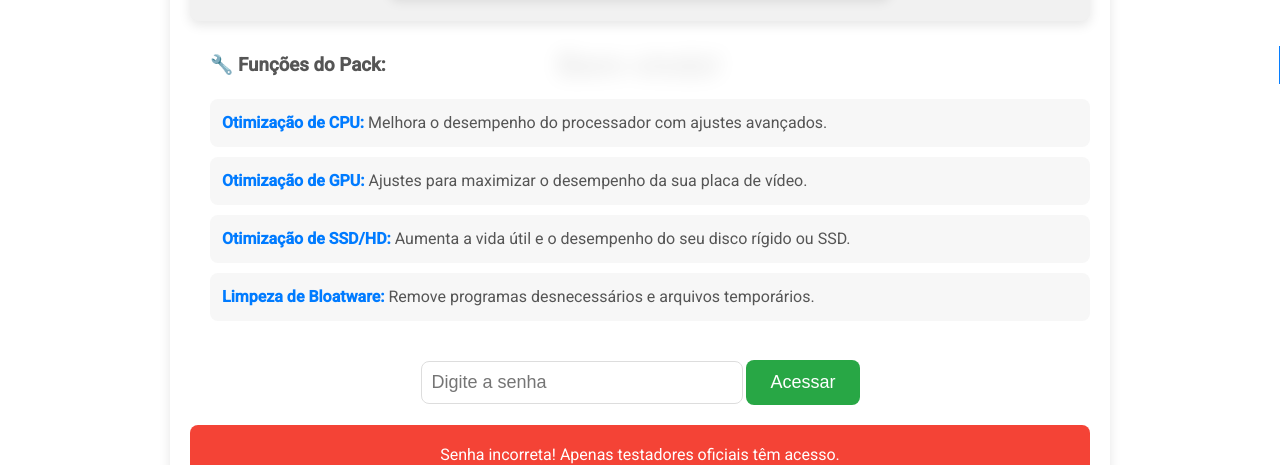
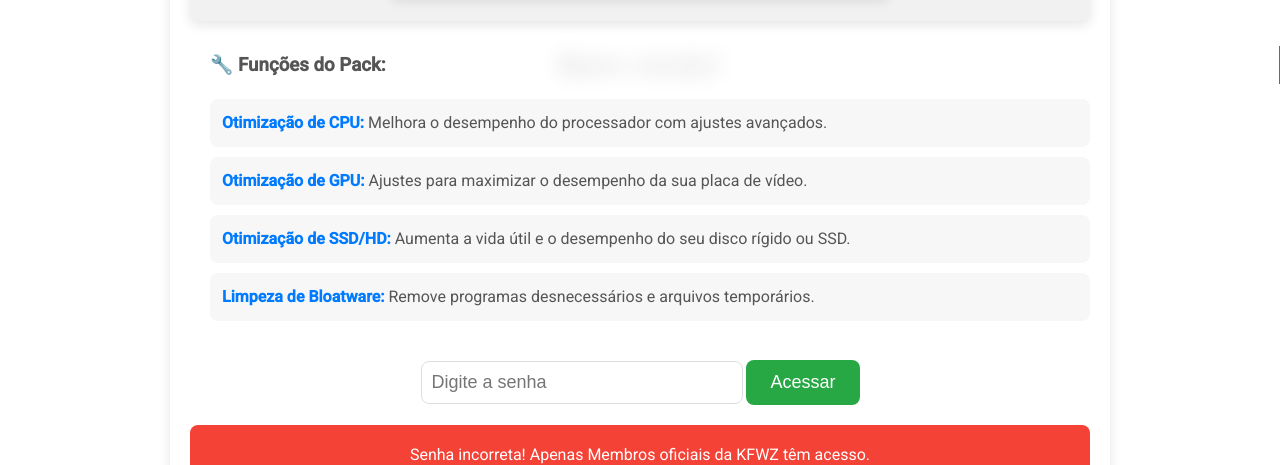
Before and after one commit to erick144hz/Pack_Ultra, a plain HTML site: page index.html in a window 1280 px wide. Both pictures are taken after a click on the button "Acessar". Shown: the part 1725-2190 px from the top of the page. Drawn offline with nearby package versions, Linux system fonts and the light colour scheme.

Commit message:
index.html

```diff
--- a/index.html
+++ b/index.html
@@ -429,7 +429,7 @@
             } else {
 
                 alerta.className = "alert error";
-                alerta.textContent = "Senha incorreta! Apenas testadores oficiais têm acesso.";
+                alerta.textContent = "Senha incorreta! Apenas Membros oficiais da KFWZ têm acesso.";
                 alerta.style.display = "block";
             }
         }
```
